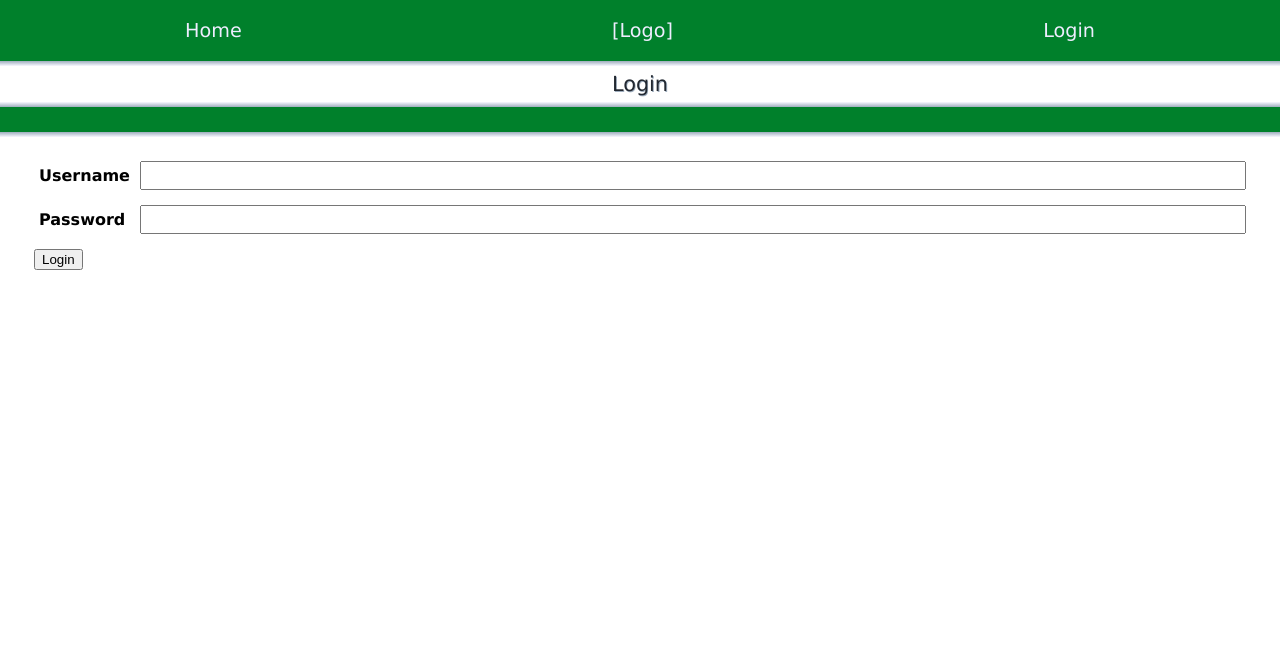
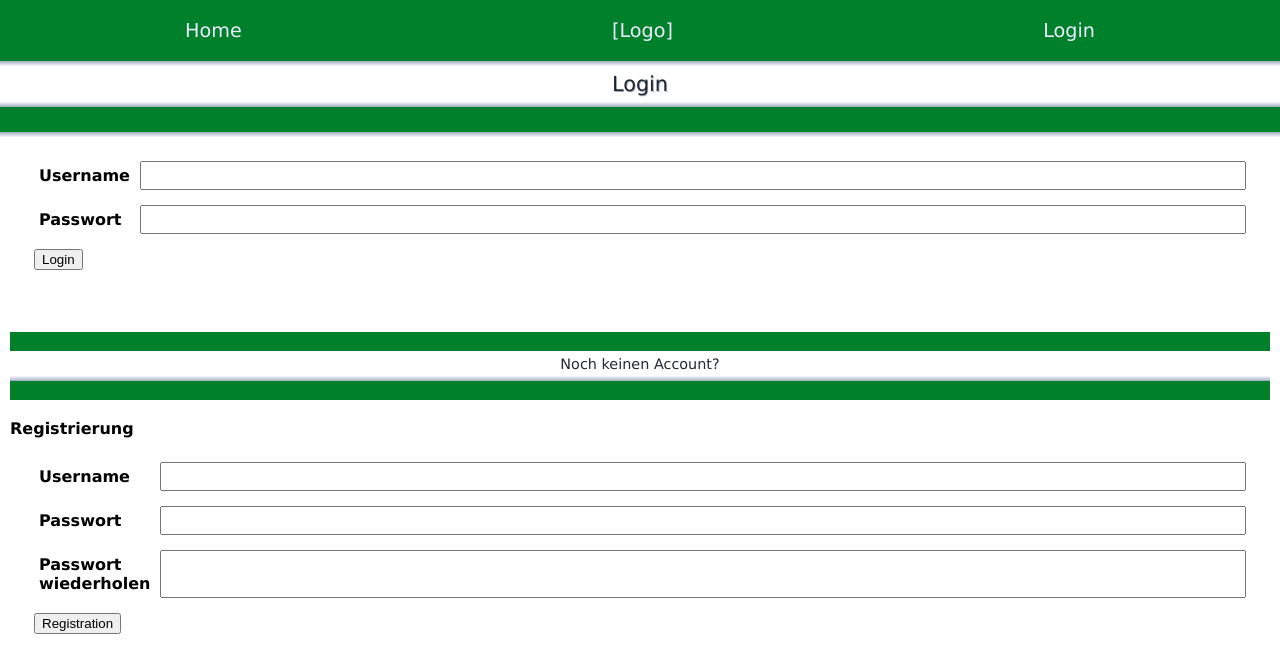
Before and after one commit to TobiasHasenkamp/ecobo, a React (Create React App) app in the folder frontend/: page /login in a window 1280 px wide. Shown: the top 672 px of the page. Built offline with nearby package versions, Linux system fonts and the light colour scheme.

Commit message:
Provisionally registration page on the LoginPage.js.

```diff
--- a/frontend/src/main/account-route/LoginPage.js
+++ b/frontend/src/main/account-route/LoginPage.js
@@ -5,6 +5,8 @@ import IsLoggedInContext from "../contexts/IsLoggedInContext";
 import {useHistory} from "react-router-dom";
 import {LoginRequest} from "../services/LoginService";
 import LoginTokenContext from "../contexts/LoginTokenContext";
+import TabBarWithOneLink from "../designElements/TabBarWithOneLink";
+import GreenBoxSmall from "../designElements/GreenBoxSmall";
 
 export default function LoginPage() {
 
@@ -13,9 +15,12 @@ export default function LoginPage() {
     const {setToken, setUsername, setPassword} = useContext(LoginTokenContext);
     const [loginUsername, setLoginUsername] = useState("");
     const [loginPassword, setLoginPassword] = useState("");
+    const [registrationUsername, setRegistrationUsername] = useState("");
+    const [registrationPassword1, setRegistrationPassword1] = useState("");
+    const [registrationPassword2, setRegistrationPassword2] = useState("");
     const [error, setError] = useState("");
 
-    function handleLogin(event) {
+    function handleLogin(event){
         event.preventDefault();
 
         setUsername(loginUsername);
@@ -29,12 +34,30 @@ export default function LoginPage() {
     }
 
 
-    function handleUsernameChange(event) {
+    function handleRegistration(event){
+        event.preventDefault();
+        console.log("Registration triggered");
+    }
+
+
+    function handleUsernameChangeLogin(event) {
         setLoginUsername(event.target.value)
     }
 
-    function handlePasswordChange(event) {
+    function handlePasswordChangeLogin(event) {
         setLoginPassword(event.target.value)
+    }
+
+    function handleUsernameChangeRegistration(event) {
+        setRegistrationUsername(event.target.value)
+    }
+
+    function handlePasswordChange1Registration(event) {
+        setRegistrationPassword1(event.target.value)
+    }
+
+    function handlePasswordChange2Registration(event) {
+        setRegistrationPassword2(event.target.value)
     }
 
     return(
@@ -46,12 +69,32 @@ export default function LoginPage() {
 
                 <StyledForm onSubmit={handleLogin}>
                     <label htmlFor="username">Username </label>
-                    <input type="text" name="username" value={loginUsername} onChange={handleUsernameChange}/>
-                    <label htmlFor="password">Password </label>
-                    <input type="password" name="password" value={loginPassword} onChange={handlePasswordChange}/>
+                    <input type="text" name="username" value={loginUsername} onChange={handleUsernameChangeLogin}/>
+                    <label htmlFor="password">Passwort </label>
+                    <input type="password" name="password" value={loginPassword} onChange={handlePasswordChangeLogin}/>
 
                     <div>
                         <button onClick={handleLogin}>Login</button>
+                    </div>
+                </StyledForm>
+
+                <br/> <br/>
+
+                <GreenBoxSmall/>
+                <TabBarWithOneLink text="Noch keinen Account?" link="/bo/map"/>
+                <br/>
+                <div> <strong>Registrierung</strong></div>
+
+                <StyledForm onSubmit={handleRegistration}>
+                    <label htmlFor="usernameNew">Username </label>
+                    <input type="text" name="usernameNew" value={registrationUsername} onChange={handleUsernameChangeRegistration}/>
+                    <label htmlFor="passwordNew1">Passwort </label>
+                    <input type="password" name="passwordNew1" value={registrationPassword1} onChange={handlePasswordChange1Registration}/>
+                    <label htmlFor="passwordNew2">Passwort wiederholen</label>
+                    <input type="password" name="passwordNew2" value={registrationPassword2} onChange={handlePasswordChange2Registration}/>
+
+                    <div>
+                        <button>Registration</button>
                     </div>
                 </StyledForm>
 
```
